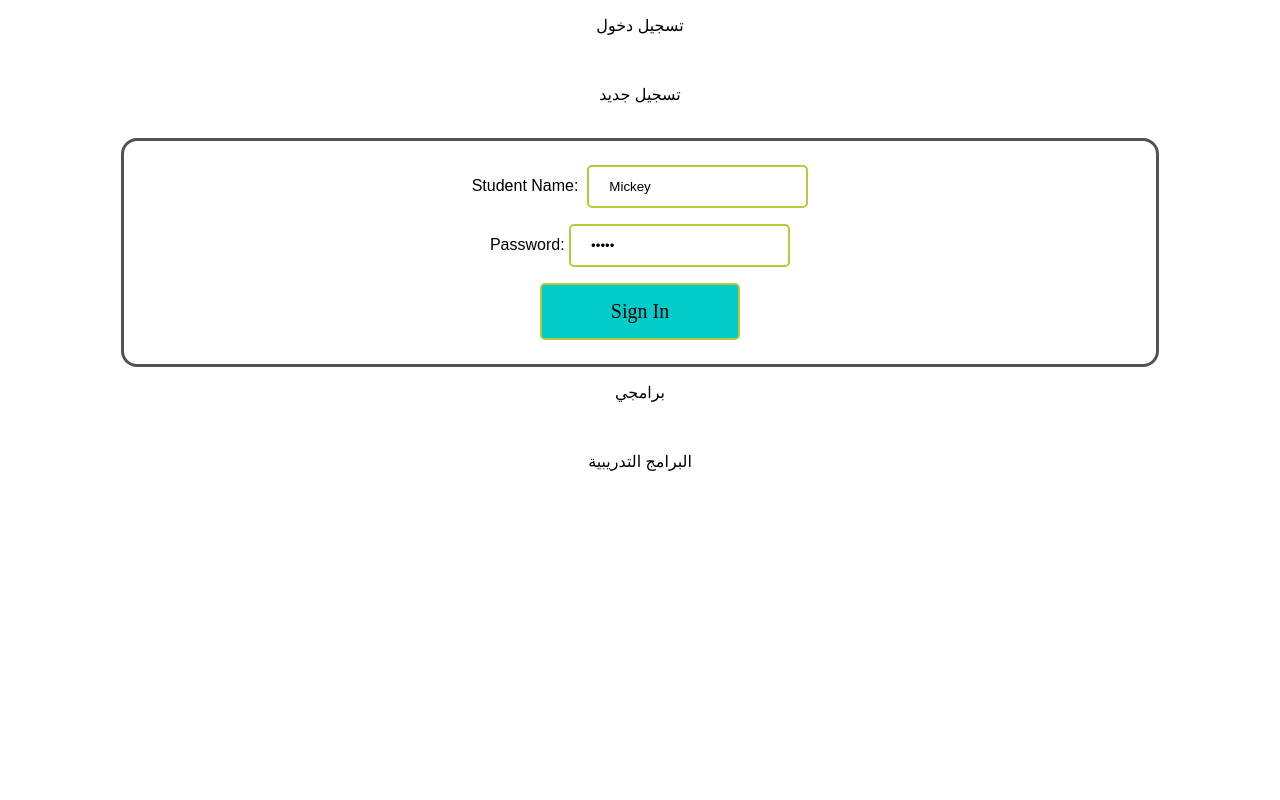
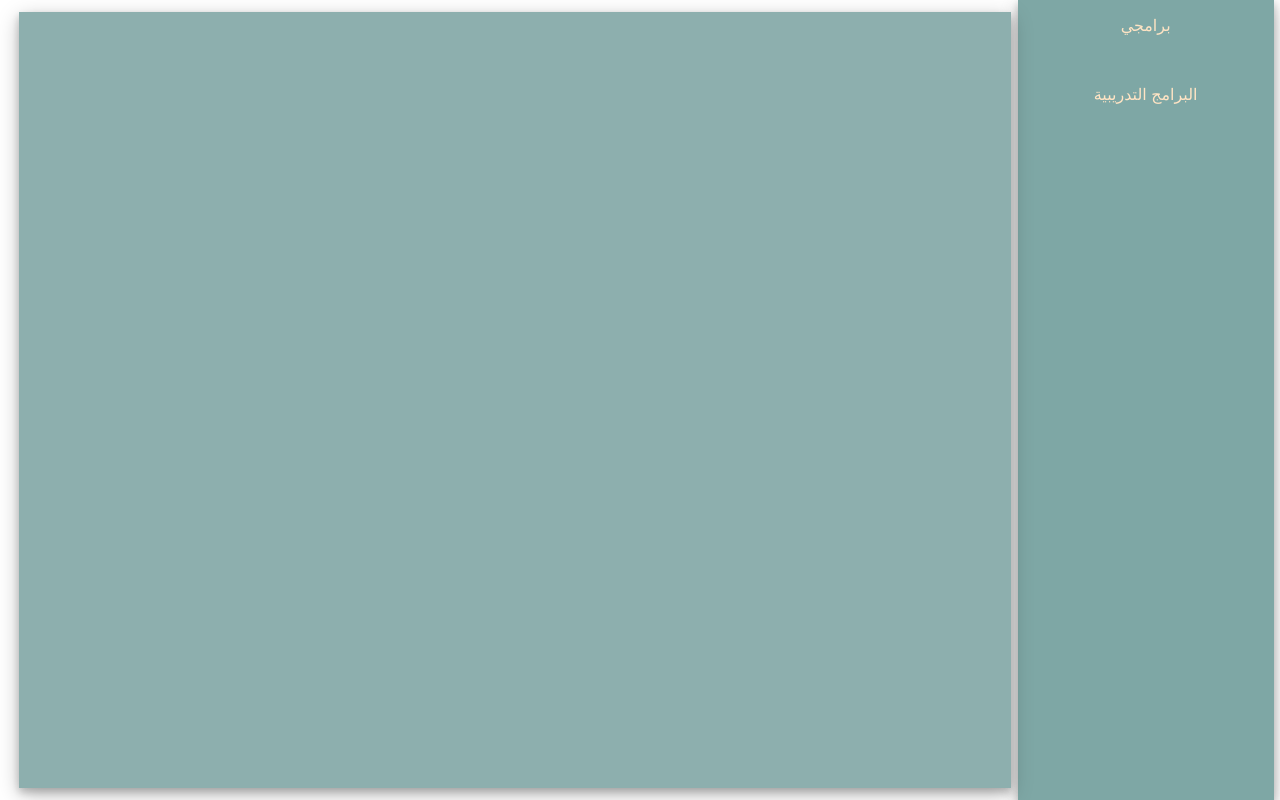
Before and after one commit to Tasneem310/Group-k40, a React (Create React App) app in the folder k-react/: page /#/Student in a window 1280 px wide. Built offline with nearby package versions, Linux system fonts and the light colour scheme.

Commit message:
مظاهر

```diff
--- a/k-react/src/App.js
+++ b/k-react/src/App.js
@@ -13,7 +13,8 @@ class App extends Component {
   render() {
     return (
       <div className="App">
-        <Route path="/" component={Signing} />
+        <Layout />
+        <Route exact path="/" component={Signing} />
         <Route path="/Admin" component={Admin} />
         <Route path="/Trainer" component={Trainer} />
         <Route path="/Student" component={Student} />
--- a/k-react/src/containers/Signing/SignIn/SignIn.js
+++ b/k-react/src/containers/Signing/SignIn/SignIn.js
@@ -1,22 +1,33 @@
 import React, { Component } from "react";
+import { Link } from "react-router-dom";
 
 import classes from "./SignIn.css";
 
 class SignIn extends Component {
+  state = {
+    sName: "",
+    pass: ""
+  };
+  nameHandler = event => {
+    this.setState({ sName: event.value });
+  };
+  passHandler = event => {
+    this.setState({ pass: event.value });
+  };
   render() {
     return (
       <center className="login_center">
 
 	  <div className="signinDiv">
         <label >Student Name:&nbsp; </label>
-        <input   align="right" type="text" name="firstname" value="Mickey" />
+        <input   align="right" type="text" onChange={this.nameHandler} name="firstname" value={this.state.sName} />
         <br />
         <label >Password:&nbsp;</label>
 
-        <input  align="right" type="password" name="lastname" value="Mouse"  />
+        <input  align="right" type="password" onChange={this.passHandler} name="lastname" value={this.state.pass}  />
 
         <br />
-        <input type="submit" value="Sign In"  />
+        <Link to="/Student"><input type="submit" value="Sign In"  /></Link>
 		</div >
       </center>
     );
--- a/k-react/src/containers/Signing/SignUp/SignUp.js
+++ b/k-react/src/containers/Signing/SignUp/SignUp.js
@@ -1,4 +1,5 @@
 import React, { Component } from "react";
+import { Link } from "react-router-dom";
 
 import classes from "./SignUp.css"
 
@@ -54,7 +55,7 @@ class SignUp extends Component {
         />
         <br />
         <br />
-        <input type="submit" value="Submit" />
+        <Link to="/Student"><input type="submit" value="Sign UP"  /></Link>
 		</div>
       </center>
     );
--- /dev/null
+++ b/k-react/src/containers/Student/MyCourses/MyCourses.css
@@ -0,0 +1,30 @@
+.content {
+    position: fixed;
+    top: 1.5%;
+    left: 1.5%;
+    background-color: rgb(141, 175, 174);
+    color: bisque;
+    width: 77.5%;
+    height: 97%;
+    box-shadow: 0 4px 8px 0 rgba(0, 0, 0, 0.2), 0 6px 20px 0 rgba(0, 0, 0, 0.26);
+}
+
+.theShow{
+  text-align: right;
+  width: 90%;
+  border: 1px solid rgba(255, 228, 196, 0.637);
+  margin: 2%;
+  border-radius: 5px;
+}
+
+.theShow h3{
+  margin: 0;
+  padding-right: 1%;
+  background-color: rgba(255, 228, 196, 0.637);
+  color: rgba(74, 64, 83);
+  border-radius: 2px;
+}
+
+.theShow p{
+  margin-right: 1%;
+}
--- a/k-react/src/containers/Student/MyCourses/MyCourses.js
+++ b/k-react/src/containers/Student/MyCourses/MyCourses.js
@@ -1,25 +1,27 @@
-import React from 'react';
+import React from "react";
 
 import { connect } from "react-redux";
 
-const MyCourses = (props) => {
-    return(
+import classes from "./MyCourses.css";
+
+const MyCourses = props => {
+  return (
     <React.Fragment>
+      <div className="content">
         {props.myCour.map(Course => (
-        <div>
-          {Course.courN +
-            "       " +
-            Course.trainer +
-            "         " +
-            Course.time}
-          <br />
-        </div>
-      ))}
+          <div className="theShow">
+            <h3>{Course.courN}</h3>
+            <p>{"المدرب" + Course.trainer}</p> <br />
+            <p>{"الفترى الزمنية" + Course.time}</p>
+            <br />
+          </div>
+        ))}
+      </div>
     </React.Fragment>
-);
-}
+  );
+};
 
 const mapStateToProps = state => ({
-    myCour: state.MyCourses
+  myCour: state.MyCourses
 });
 export default connect(mapStateToProps)(MyCourses);
--- /dev/null
+++ b/k-react/src/containers/Student/Student.css
@@ -0,0 +1,10 @@
+.menu {
+    width: 20%;
+    height: 100vh;
+    position: fixed;
+    right: .5%;
+    float: right;
+    background-color: rgb(126, 167, 165);
+    color: bisque;
+    box-shadow: 0 4px 8px 0 rgba(0, 0, 0, 0.2), 0 6px 20px 0 rgba(0, 0, 0, 0.26);
+  }
--- a/k-react/src/containers/Student/Student.js
+++ b/k-react/src/containers/Student/Student.js
@@ -2,6 +2,8 @@ import React , { Component } from "react";
 
 import Courses from "./Courses/Courses";
 import MyCourses from "./MyCourses/MyCourses";
+
+import classes  from "./Student.css"
 
 class Student extends Component {
   state = {
@@ -21,12 +23,15 @@ class Student extends Component {
     }
     return (
       <React.Fragment>
+      <div className = "menu">
         <p onClick={() => this.pageHandler(true)}>برامجي</p>
         <br />
         <p onClick={() => this.pageHandler(false)}>البرامج التدريبية
         </p>
         <br />
-        {page}
+
+      </div>
+      {page}
       </React.Fragment>
     );
   }
--- a/k-react/src/layout/Layout.js
+++ b/k-react/src/layout/Layout.js
@@ -2,12 +2,11 @@ import React, { Component } from "react";
 import { Link } from "react-router-dom";
 import { connect } from "react-redux";
 
-import Signing from "../containers/Signing/Signing";
 
 class Layout extends Component {
   render() {
     return (
-        <Signing />
+        <React.Fragment />
     );
   }
 }
```
